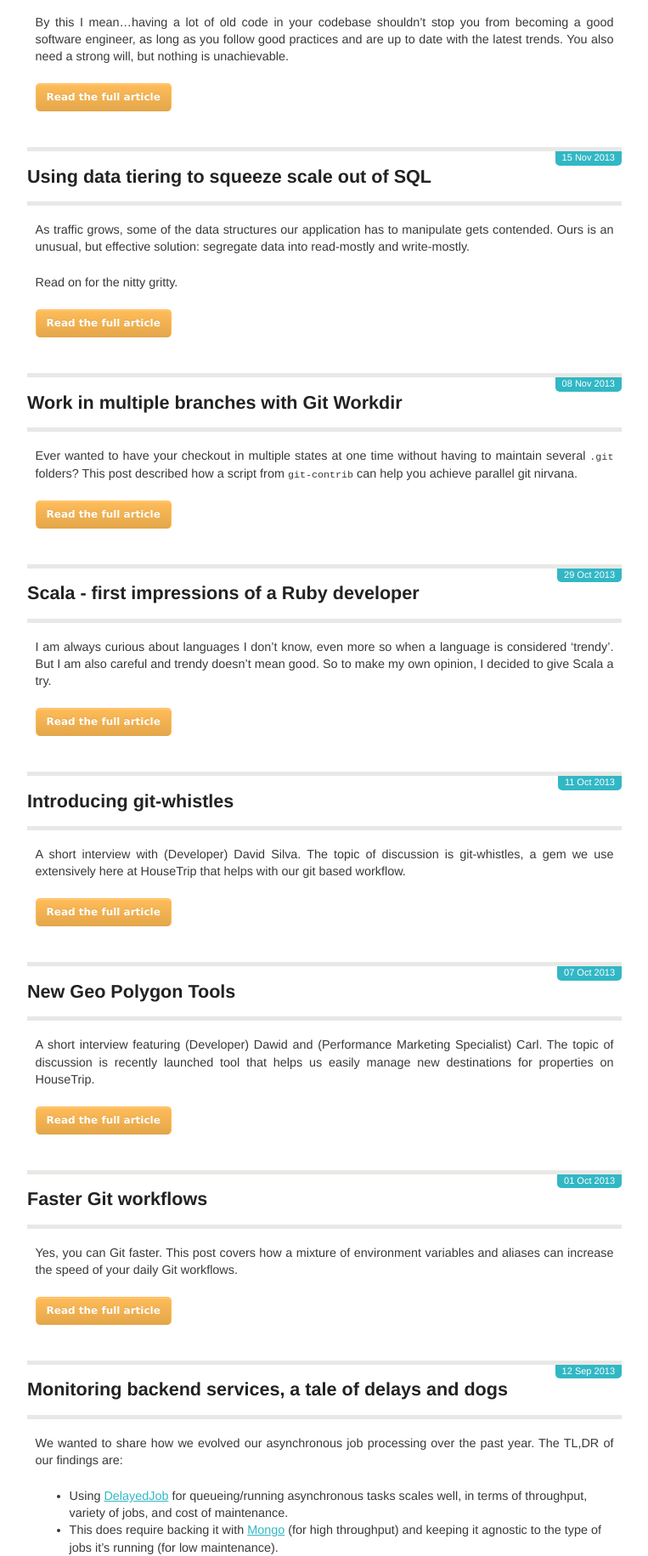
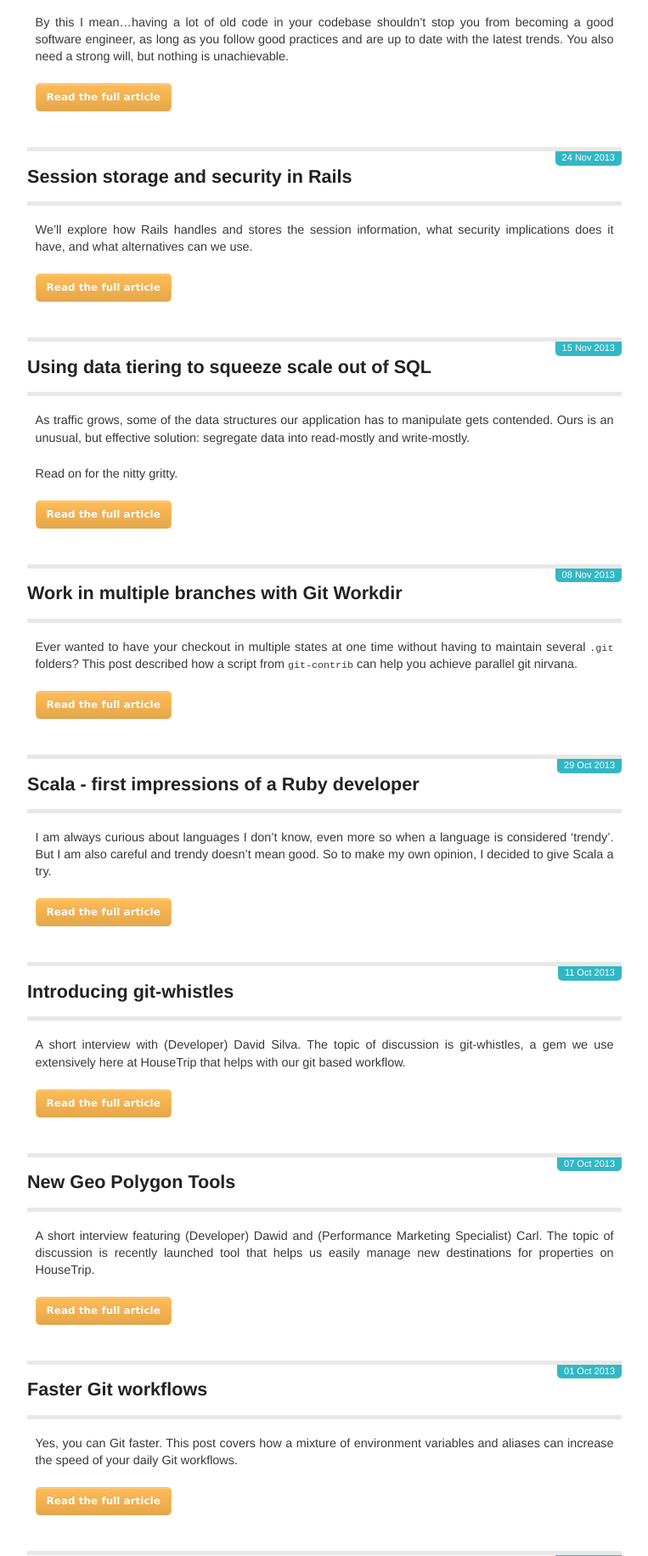
Before and after one commit to HouseTrip/housetrip.github.com, a Jekyll site: the page built from index.html, in a window 1280 px wide, cut to the strip 1816-3647 px from the top of the page. Shown: the whole strip at 85% size, without its empty margins (258-1021 px from the left). Built offline with Jekyll 4.4.1, drawn with Linux system fonts in a browser that asks for light colours; some of the changed lines change nothing that is shown.

Commit message:
Session security post

````diff
--- /dev/null
+++ b/_posts/2013-11-24-session-store-and-security.md
@@ -0,0 +1,169 @@
+---
+layout: post
+title: Session storage and security in Rails
+published: true
+author: Daniel Cruz
+author_role: Developer
+author_url: http://dncrht.github.io
+author_avatar: http://www.gravatar.com/avatar/2759ab03ed5459d07d0a5e0075a675fa.png?s=36
+summary: |
+  We'll explore how Rails handles and stores the session information, what security implications does it have, and what alternatives can we use.
+---
+
+One of the keys about Rails success is that provides a full stack where you can
+start from. This awesome full stack, as any other piece of engineering, was built upon design decisions.
+You take them for granted, and when you code on Rails, you assume that decisions
+others have taken for them are good for you too.
+
+Precisely one of Rails' focuses is about letting you start easily a project just
+a `rails new` command away. Now you have a nice directory structure, a database
+connection, CSS/JS preprocessors… a cool new toy with batteries included. You delegate
+on Rails about the low level details, whilst you concentrate on the high level stuff that really matters to your project.
+
+But, let's think for a second. Which of those things are you really going to ditch
+in the near future, and its solely purpose was to let you start _quick_?
+
+Well, one of those is certainly the database connection. Nobody uses sqlite in high
+concurrency web apps. No big deal, you change the database driver among a couple of other retouches and you are ready to go. Or not?
+
+## Enter the sessions
+
+Sessions is a way to store information about the current user, his context and his
+browsing session, but keep it hidden to him. Another way to store information relevant
+to the browsing session is using cookies. Obviously, nobody uses cookies to store
+any important information, because cookies are clear text, public and easy to tamper
+strings. If the user logs in your app, and you store his user_id in a cookie,
+you're asking for trouble. Hence, cookies are unsafe, and you must use sessions.
+
+One of the things that came for free on `rails new`, is a default session store,
+without any need to configure. And the nasty surprise is that this is one of the things you assumed that they were good for you.
+
+Rails cookie based session storage was introduced as the default in 2007, version 2.0.0.
+Previously the default (in version 1.2.6) was a file store, but was ditched for
+performance reasons (it's faster to avoid a disk access) and scalability reasons (different servers may not share the filesystem).
+
+Then it seems that a plain cookie is storing your session variables after all.
+Does it mean that session information can be modified as if we were storing our
+information in a cookie? No, because sessions have a signature that prevents tampering.
+
+## Accessing the session data
+
+Unfortunately, breaking the anti-tamper signature is easy.
+
+I've prepared 3 simple projects, using Rails 2, 3 and 4. Both 3 have equivalent
+functionality, controllers and routes. Uncompress the [file](/images/2013-11-24/sessions.zip)
+and checkout branch `rails-2`, `rails-2` or `rails-2` to use one of the projects.
+
+They have a `/users` resource done with a basic Rails scaffolding. It has been modified
+to allow sending an special parameter to set a session value.
+
+Let's start the dev server on the _rails-2_ branch and follow these steps in your browser:
+
+ 1. Visit `http://localhost:3000`. No session data has been set yet.
+ 2. Set session data adding the parameter `http://localhost:3000?option=gotcha`
+ 3. Visit `http://localhost:3000`. The header shows the session data you've just set.
+
+<img src="/images/2013-11-24/set_session.png" class="center-image" alt="set session"/>
+&#x20;<p class="caption">Setting a session value in the browser.</p>
+
+Session data is just the value of the cookie named `_two_session`.
+
+<img src="/images/2013-11-24/get_session.png" class="center-image" alt="get session"/>
+&#x20;<p class="caption">Getting the session cookie with the browser.</p>
+
+You can try to get the value of that cookie in any of the other projects: `_three_session` in _rails-3_ and `_four_session` in _rails-4_.
+
+### Decode the session data
+
+In Rails 2 & 3, the value of the cookie is a base64 encoded serialized string with
+an added signature. Session data is thus almost clear text.
+
+However, in Rails 4, the value of the cookie is an encrypted string. But if you
+have access to the source code of the application you can use the built-in infrastructure to decode the session.
+
+Get the session data in `session_data` by opening a Rails console and running the required commands:
+
+<img src="/images/2013-11-24/decoding.png" class="center-image" alt="decoding"/>
+&#x20;<p class="caption">How to decode the session cookie in different Rails versions.</p>
+
+### Altering session data
+
+With the session data in our hands, it's very simple to add our own values...
+
+```
+session_data['option'] = 'boom'
+```
+
+...regenerate the cookie...
+
+<img src="/images/2013-11-24/encoding.png" class="center-image" alt="encoding"/>
+&#x20;<p class="caption">How to regenerate the session cookie in different Rails versions.</p>
+
+...to get the new payload:
+
+`BAh7BzoPc2Vzc2lvbl9pZEkiJWZkODdhMWVjNWVlNzlkOWIzMzhkOTUzZGU1NDg0MzM5BjoGRVQ6C29wdGlvbkkiCWJvb20GOwZU--d572c860f3f1cea35dca07d52abb362f37412ba8`
+
+And request the page with the new payload:
+
+```
+curl --cookie "_two_session=NEW_PAYLOAD" http://localhost:3000/users
+```
+
+Finally, behold the output. Boom!
+
+
+## Session store alternatives
+
+Rails provides several session store alternatives. All these store the session data
+far from the user. The only link between the user and the session is the session identifier,
+a string very SHA1-alike. Although this session id can be tampered using the same
+techniques we've seen before, chances you guess a valid session id matching a current user are really low.
+
+<img src="/images/2013-11-24/alternatives.png" class="center-image" alt="alternatives"/>
+&#x20;<p class="caption">Configuration of several session store alternatives.</p>
+
+In order to decide which session store is right for you, you might apply different
+criteria regarding your knowledge of the technology it uses, costs of storage, reliability,
+memory usage and others. But a good rule of thumb is always have an eye on the
+performace as a criteria to include in your decisions.
+
+To perform some benchmarks you can check out the Rails 4 project, already configured
+with different backends in each branch `rails-4-memcached`, `rails-4-mysql`, `rails-4-redis` or `rails-4-sqlite`.
+
+Start the development server and then run:
+
+`ruby benchmark.rb`
+
+...from another terminal. The first benchmark creates a session and reuses it several times.
+The second one writes to the session each time.
+
+<img src="/images/2013-11-24/charts.png" class="center-image" alt="charts"/>
+&#x20;<p class="caption">Benchmarks results.</p>
+
+Cookie-based is the fastest one. SQL-based storages are the slowest, being MySQL 1% slower than SQLite.
+It is highly recommended to run these benchmarks in several environments, as it may render
+different results depending on hard disk type (SSD or not), memory size and speed,
+processor, configuration of the backend, load of the backend and even session size and
+the kind of data being stored in the session.
+
+## The bottom line
+
+We've demonstrated that cookie-based sessions are not the safest way to preserve the session
+data as they are publicly visible in Rails 2 & 3, and easily modifiable to anyone that has the `secret_token`.
+
+Other problems with cookies are:
+
+ - they can only hold up to 4 kb of serialized data. While it's a bad practice to store
+ loads of data in the session, this can be a limiting factor in certain circumstances.
+ - the cookie is always sent by the browser in same-domain requests, slowing requests as
+ the cookie gets heavier. You can minimize this effect by serving your assets from a different domain.
+ - sessions are invalidated in the client side as a result of the cookie expiring policy.
+ This means that a session cookie will always be cosidered valid for the server, posing a
+ security problem if a cookie falls on undesired hands. Alternative session stores are
+ invalidated both server side and cliente side.
+
+Session cookies are good enough for a quick project start, or a personal project.
+But your project starts to grow you should evaluate and choose an alternative according your requirements.
+
+Avoiding details will let you go far, but knowing them will let you go further. Try to
+question your dogmas from time to time, because that will let you know your tools better.
--- a/stylesheets/main.css
+++ b/stylesheets/main.css
@@ -222,6 +222,14 @@
 
 .center-graph {
   width: 66%;
+}
+
+#main .content .caption {
+  text-align: center;
+  color: #ccc;
+  font-style: italic;
+  font-size: 11px;
+  padding-bottom: 20px;
 }
 
 /* links */
````
Also changed, not shown: images/2013-11-24/alternatives.png (added), images/2013-11-24/charts.png (added), images/2013-11-24/decoding.png (added), images/2013-11-24/encoding.png (added), images/2013-11-24/get_session.png (added), images/2013-11-24/set_session.png (added), 1 other file.
